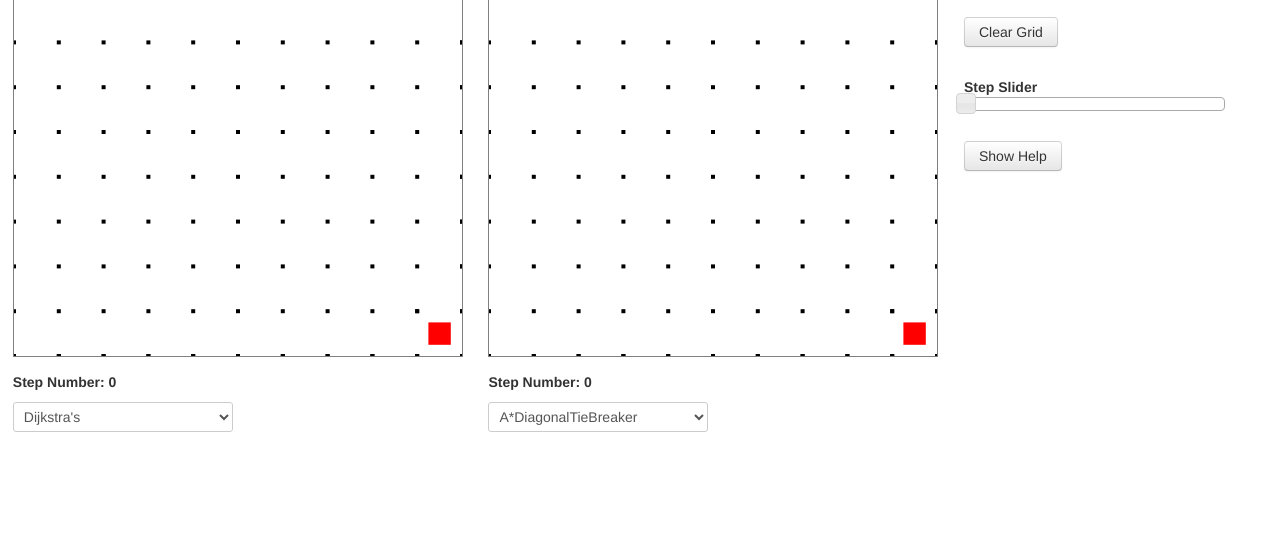
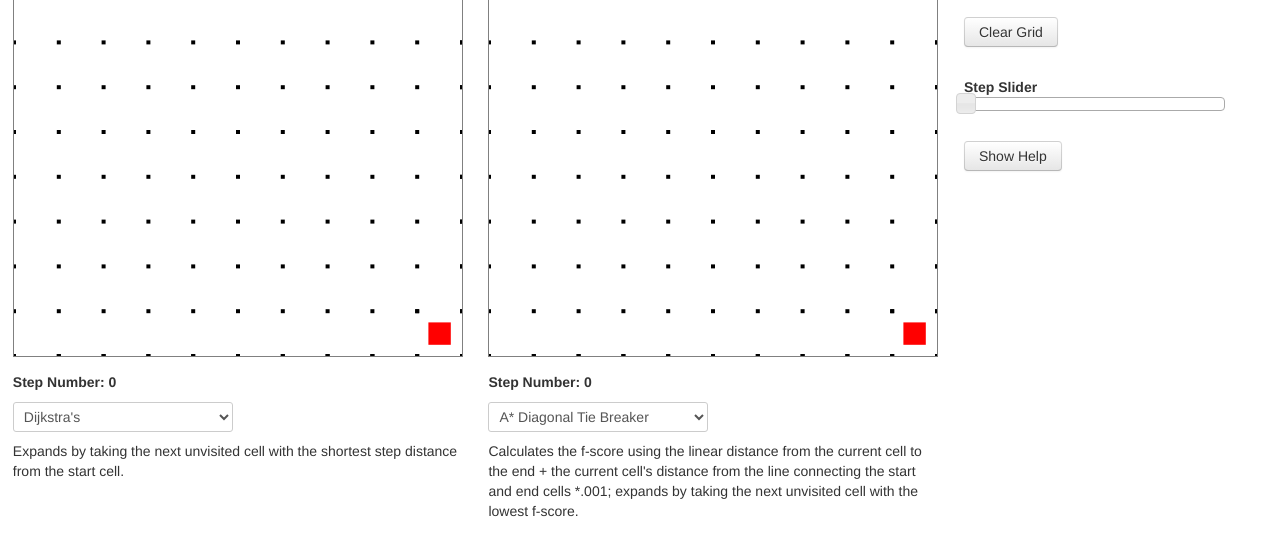
Before and after one commit to jfucci/maze-algorithm-viewer, a plain HTML site: page index.html in a window 1280 px wide. Shown: the part 106-662 px from the top of the page. Drawn offline with Linux system fonts and the light colour scheme.

Commit message:
added descriptions for the different algorithms

```diff
--- a/index.html
+++ b/index.html
@@ -30,11 +30,13 @@
 			<canvas id="canvas0"></canvas>
 			<h5>Step Number: <span id="stepdisplay0">0</span></h5>
 			<select id=algorithms0></select>
+            <div id=description0></div>
 		</div>
 		<div id=canvasdiv1>
 			<canvas id="canvas1"></canvas>
 			<h5>Step Number: <span id="stepdisplay1">0</span></h5>
 			<select id=algorithms1></select>
+            <div id=description1></div>
 		</div>
 		<div id="controls">
 			<h3>Maze Algorithm Viewer</h3>
--- a/src/Controller.js
+++ b/src/Controller.js
@@ -9,6 +9,13 @@
 	maze.Controller = function() {
 		var that       = this,
 			algorithms = ["Dijkstras", "AStarDiagonalTieBreaker", "AStarNoTieBreaker", "DepthFirstSearch"];
+            this.description = ["Expands by taking the next unvisited cell with the shortest step distance from the start cell.",
+                                "Calculates the f-score using the linear distance from the current cell to the end +" +
+                                    " the current cell's distance from the line connecting the start and end cells *.001;" +
+                                    " expands by taking the next unvisited cell with the lowest f-score.",
+                                "Calculates the f-score using the linear distance from the current cell to the end;" +
+                                    " expands by taking the next unvisited cell with the lowest f-score.",
+                                "Expands by taking the next unvisited cell along the current branch. Does not find the shortest path."];
 
 		this.setup = {
 			gridHeight: 10, //number of cells per column
@@ -21,9 +28,12 @@
 		this.selectedAlgorithm1 = algorithms[1];
 
 		//set up the algorithm select by appending to the html
-
 		this.setupMenu(algorithms, 0);
 		this.setupMenu(algorithms, 1);
+
+        //set the descriptions for the default algorithms
+        this.setDescription(0, 0);
+        this.setDescription(1, 1);
 
 		//set up jquery widgets
 
@@ -63,11 +73,14 @@
 
 		$("#algorithms0").change(_.bind(function() {
 			this.selectedAlgorithm0 = algorithms[$("#algorithms0 :selected").index()];
+            this.setDescription(0, $("#algorithms0 :selected").index());
 			this.update();
 		}, this));
 
+
 		$("#algorithms1").change(_.bind(function() {
 			this.selectedAlgorithm1 = algorithms[$("#algorithms1 :selected").index()];
+            this.setDescription(1, $("#algorithms1 :selected").index());
 			this.update();
 		}, this));
 
@@ -109,11 +122,11 @@
 	maze.Controller.prototype.setupMenu = function(algorithms, menu) {
 		_.each(algorithms, function(algorithm) {
 			var name = algorithm;
-			if(~algorithm.indexOf("Star")) {
-				name = algorithm.split("Star")[0] + "*" + algorithm.split("Star")[1];
-			} else if(algorithm[algorithm.length-1] === "s") {
-				name = algorithm.substring(0, algorithm.length-1) + "'s";
-			}
+
+            name = name.replace(/s$/g, "'s"); //replace the trailing s with 's in Dijkstras
+            name = name.replace(/Star/g, "* "); //replace the Star in AStar with *
+            name = name.replace(/([a-z])([A-Z])/g, '$1 $2'); //insert spaces before capital letters
+                                                             //(e.g. DepthFirstSearch -> Depth First Search)
 
 			if(algorithms.indexOf(algorithm) === menu) {
 				$("#algorithms" + menu).append("<option id=" + algorithm + " selected>" + name + "</option>");
@@ -122,6 +135,11 @@
 			}
 		}, this);
 	};
+
+    maze.Controller.prototype.setDescription = function(descriptionNum, index) {
+        $("#description" + descriptionNum).text(this.description[index]);
+        $("#description" + descriptionNum).width($("#canvas" + descriptionNum).width());
+    };
 
 	maze.Controller.prototype._mouseDown = function(event) {
 		this.view._mouseDown(event);
```
Also changed, not shown: 1 other file.
